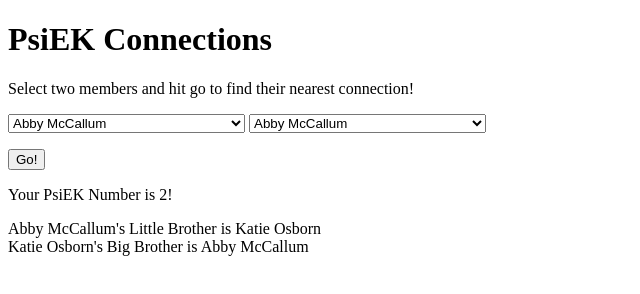
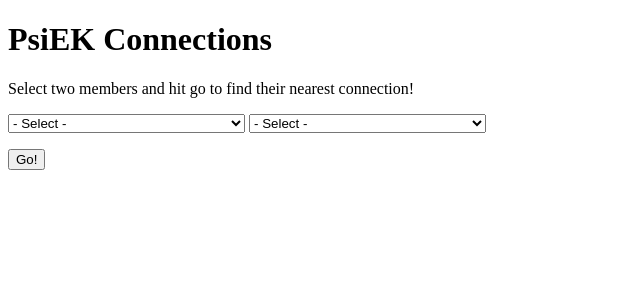
Before and after one commit to kreidy/PsiEK-connections, a plain HTML site: page connections.html in a window 1280 px wide. Both pictures are taken after a click on the button "Go!". Shown: the whole page, without its empty margins (0-640 px from the left). Drawn offline with Linux system fonts and the light colour scheme.

Commit message:
Add null options as default

```diff
--- a/connections.html
+++ b/connections.html
@@ -8,9 +8,11 @@
 
 <p>
   <select id="selectMember1">
+    <option value="null">- Select -</option>
   </select>
 
   <select id="selectMember2">
+    <option value="null">- Select -</option>
   </select>
 </p>
 
--- a/connections.js
+++ b/connections.js
@@ -282,8 +282,11 @@ function printPath(path) {
 
 // main
 function connectMembers() {
-  var member1 = selectMember1.options[selectMember1.selectedIndex].text;
-  var member2 = selectMember2.options[selectMember2.selectedIndex].text;
+  var member1 = selectMember1.options[selectMember1.selectedIndex].value;
+  var member2 = selectMember2.options[selectMember2.selectedIndex].value;
+  if (member1 == "null" || member2 == "null") {
+    return;
+  }
   path = [];
   connect(members[member1], members[member2]);
   document.getElementById("count").innerHTML =
```
